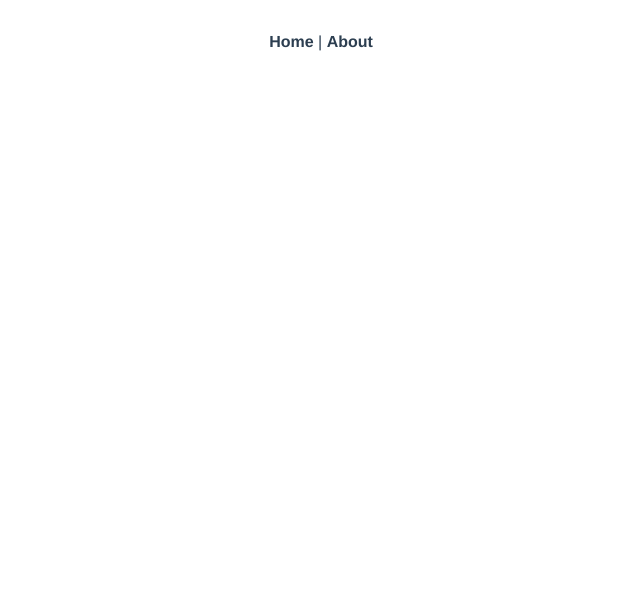
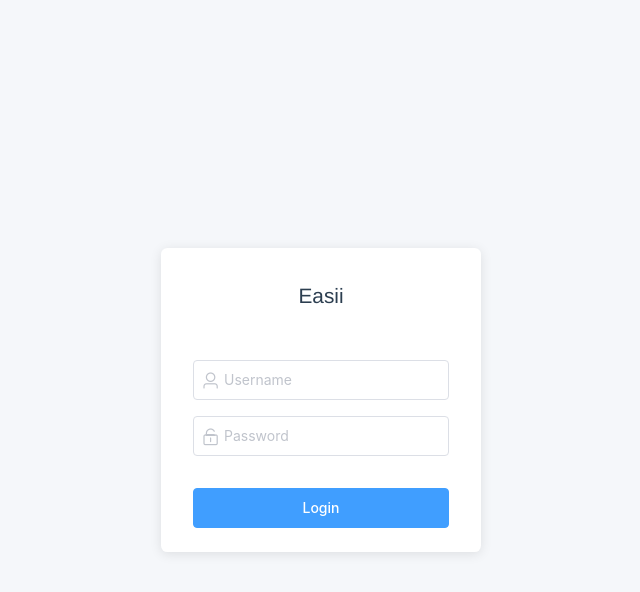
Before and after one commit to onderbakirtas/easii, a Vue app: page /login in a window 1280 px wide. Shown: the top 592 px of the page, without its empty margins (319-959 px from the left). Built offline with nearby package versions, Linux system fonts and the light colour scheme.

Commit message:
Integrated Vuelidate

```diff
--- /dev/null
+++ b/db.json
@@ -0,0 +1,22 @@
+{
+  "users": [
+    {
+      "id": 1,
+      "username": "admin",
+      "password": "easii",
+      "role": "root"
+    },
+    {
+      "id": 3,
+      "username": "admin",
+      "password": "easii",
+      "role": "admin"
+    },
+    {
+      "id": 3,
+      "username": "admin",
+      "password": "easii",
+      "role": "editor"
+    }
+  ]
+}
--- a/package.json
+++ b/package.json
@@ -8,12 +8,14 @@
     "lint": "vue-cli-service lint"
   },
   "dependencies": {
+    "axios": "^0.19.2",
     "buefy": "^0.8.12",
     "bulma": "^0.8.0",
     "core-js": "^3.6.4",
     "element-ui": "^2.13.0",
     "vue": "^2.6.11",
     "vue-router": "^3.1.5",
+    "vuelidate": "^0.7.5",
     "vuex": "^3.1.2"
   },
   "devDependencies": {
--- a/src/App.vue
+++ b/src/App.vue
@@ -1,32 +1,20 @@
 <template>
   <div id="app">
-    <div id="nav">
-      <router-link to="/">Home</router-link> |
-      <router-link to="/about">About</router-link>
-    </div>
     <router-view />
   </div>
 </template>
 
 <style lang="scss">
+html,
+body {
+  height: 100%;
+}
 #app {
+  height: 100%;
   font-family: Avenir, Helvetica, Arial, sans-serif;
   -webkit-font-smoothing: antialiased;
   -moz-osx-font-smoothing: grayscale;
   text-align: center;
   color: #2c3e50;
 }
-
-#nav {
-  padding: 30px;
-
-  a {
-    font-weight: bold;
-    color: #2c3e50;
-
-    &.router-link-exact-active {
-      color: #42b983;
-    }
-  }
-}
 </style>
--- a/src/Modules/App/AppLogin.vue
+++ b/src/Modules/App/AppLogin.vue
@@ -1,22 +1,114 @@
 <script>
+import { required, minLength } from 'vuelidate/lib/validators'
+
 export default {
-  name: 'AppLogin'
+  name: 'AppLogin',
+
+  data() {
+    return {
+      username: '',
+      password: '',
+      loading: false,
+      formSubmitted: false
+    }
+  },
+
+  validations: {
+    username: {
+      required,
+      minLength: minLength(4)
+    },
+
+    password: {
+      required
+    }
+  },
+
+  methods: {
+    login() {
+      this.formSubmitted = true
+      console.log('logged in')
+      this.$v.$touch()
+
+      if (this.$v.$invalid) {
+        console.log('invalid')
+      } else {
+        this.loading = true
+        this.$axios
+          .get('/users')
+          .then(res => {
+            console.log(res.data)
+            this.loading = false
+          })
+          .catch(err => {
+            this.$message.error({
+              message: this.$responseMessage(1),
+              duration: 10000,
+              showClose: true
+            })
+            console.log(err)
+            this.loading = false
+          })
+      }
+    },
+
+    setUsername(val) {
+      this.username = val
+    },
+
+    setPassword(val) {
+      this.password = val
+    }
+  }
 }
 </script>
 
 <template>
   <div class="app-login">
-    <el-card class="app-login-form">
-      <h2>Login Panel</h2>
-      <el-form>
-        <el-input
-          placeholder="Pick a date"
-          prefix-icon="el-icon-user"
-          v-model="input1"
-        >
-        </el-input>
-      </el-form>
-    </el-card>
+    <form
+      class="login"
+      @submit.prevent="login"
+      v-loading="loading"
+      autocomplete="off"
+    >
+      <h2 class="login-title">Easii</h2>
+      <el-input
+        class="login-input"
+        placeholder="Username"
+        :value="username"
+        @input="setUsername"
+        autocomplete="off"
+      >
+        <i
+          slot="prefix"
+          class="login-input__icon el-input__icon el-icon-user"
+        ></i>
+      </el-input>
+      <div class="login-input-errors" v-if="formSubmitted">
+        <div class="error" v-if="!$v.username.required">Name is required</div>
+      </div>
+      <el-input
+        class="login-input"
+        placeholder="Password"
+        type="password"
+        :value="password"
+        @input="setPassword"
+        autocomplete="off"
+      >
+        <i
+          slot="prefix"
+          class="login-input__icon el-input__icon el-icon-unlock"
+        ></i>
+      </el-input>
+      <div class="login-input-errors" v-if="formSubmitted">
+        <div class="error" v-if="!$v.password.required">
+          Password is required
+        </div>
+      </div>
+      <el-button class="login-submit" type="primary" native-type="submit"
+        >Login</el-button
+      >
+    </form>
   </div>
 </template>
 
@@ -26,10 +118,39 @@ export default {
   display: flex;
   justify-content: center;
   align-items: center;
-  background: #f2f6fc;
+  background: #f5f7fa;
+  height: 100%;
 
   &-form {
     width: 20rem;
   }
 }
+
+.login {
+  background: #fff;
+  display: flex;
+  flex-direction: column;
+  width: 20rem;
+  box-shadow: 0 2px 12px 0 rgba(0, 0, 0, 0.1);
+  border-radius: 0.4rem;
+  padding: 1rem 2rem 1.5rem;
+
+  &-title {
+    font-size: 1.3rem;
+    padding-top: 1rem;
+    padding-bottom: 3rem;
+  }
+
+  &-input {
+    margin-bottom: 1rem;
+
+    &__icon {
+      font-size: 1.2rem;
+    }
+  }
+
+  &-submit {
+    margin-top: 1rem;
+  }
+}
 </style>
--- /dev/null
+++ b/src/Modules/App/app.routes.js
@@ -0,0 +1,11 @@
+export default [
+  {
+    name: 'AppLogin',
+    path: '/login',
+    component: () => import('./AppLogin'),
+    meta: {
+      title: 'Giris',
+      requireAuth: true
+    }
+  }
+]
--- a/src/main.js
+++ b/src/main.js
@@ -3,12 +3,35 @@ import App from './App.vue'
 import router from './router'
 import store from './store'
 import Element from 'element-ui'
+import Vuelidate from 'vuelidate'
+import Axios from 'axios'
 
 import 'bulma/bulma.sass'
 
+import 'element-ui/lib/theme-chalk/index.css'
+
 Vue.config.productionTip = false
 
-Vue.use(Element)
+Vue.use(Element).use(Vuelidate)
+
+const axiosInstance = Axios.create({
+  baseURL: 'http://localhost:3000'
+})
+Vue.prototype.$axios = axiosInstance
+
+Vue.prototype.$responseMessage = function(code) {
+  if (code === 1) {
+    return 'Connection refused, siktir git.'
+  } else {
+    return 'Bilinmeyen hata, uzayli olabilir.'
+  }
+}
+
+router.beforeEach((to, from, next) => {
+  let isAuthenticated = localStorage.getItem('easiiUser') !== null
+  if (to.name !== 'AppLogin' && !isAuthenticated) next({ name: 'AppLogin' })
+  else next()
+})
 
 new Vue({
   router,
--- a/src/router/index.js
+++ b/src/router/index.js
@@ -1,10 +1,12 @@
 import Vue from 'vue'
 import VueRouter from 'vue-router'
 import Home from '../views/Home.vue'
+import AppRoutes from '../Modules/App/app.routes'
 
 Vue.use(VueRouter)
 
 const routes = [
+  ...AppRoutes,
   {
     path: '/',
     name: 'Home',
--- a/src/store/index.js
+++ b/src/store/index.js
@@ -7,5 +7,5 @@ export default new Vuex.Store({
   state: {},
   mutations: {},
   actions: {},
-  modules: {},
+  modules: {}
 })
--- a/src/views/Home.vue
+++ b/src/views/Home.vue
@@ -12,7 +12,7 @@ import HelloWorld from '@/components/HelloWorld.vue'
 export default {
   name: 'Home',
   components: {
-    HelloWorld,
-  },
+    HelloWorld
+  }
 }
 </script>
```
Also changed, not shown: 1 other file (tests, documents, lock files or other folders).
